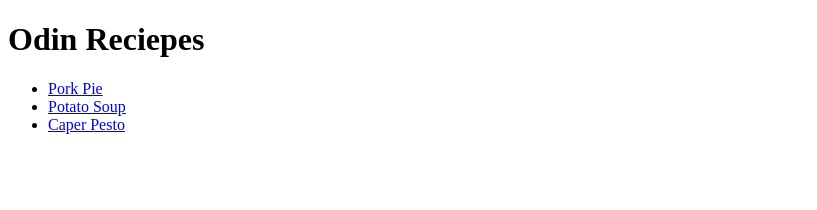
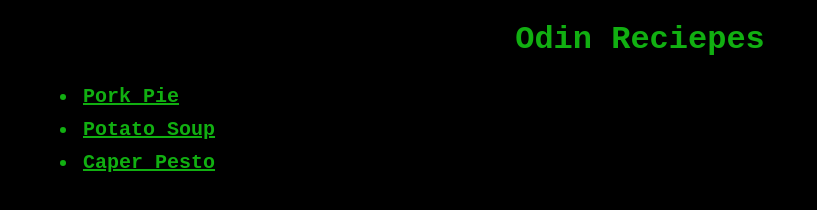
Before and after one commit to tymurb-pm/odin-recipes, a plain HTML site: page index.html in a window 1280 px wide. Shown: the whole page, without its empty margins (0-817 px from the left). Drawn offline with Linux system fonts and the light colour scheme.

Commit message:
Add CSS to website

```diff
--- /dev/null
+++ b/blog.css
@@ -0,0 +1,13 @@
+* {
+    font-family: 'Courier New', Courier, monospace;
+    background-color: black;
+    color: rgb(17, 175, 17);
+  }
+
+  .title {
+    text-align: center;
+  }
+
+ul li {
+    margin-left: 10px;
+  }
--- a/index.html
+++ b/index.html
@@ -4,9 +4,10 @@
     <meta charset="UTF-8">
     <meta name="viewport" content="width=device-width, initial-scale=1.0">
     <title>Recipes</title>
+    <link rel="stylesheet" href="styles.css">
 </head>
 <body>
-    <H1>Odin Reciepes</H1>
+    <H1 class="title">Odin Reciepes</H1>
     <ul>
         <li><a href="recipes/pork-pie.html">Pork Pie</a></li>
         <li><a href="recipes/potato-soup.html">Potato Soup</a></li>
--- /dev/null
+++ b/styles.css
@@ -0,0 +1,19 @@
+* {
+  font-family: 'Courier New', Courier, monospace;
+  background-color: black;
+  color: rgb(17, 175, 17);
+}
+
+.title {
+  text-align: center;
+}
+
+ul li {
+  font-size: 20px;
+  padding: 5px;
+  margin-left: 30px;
+}
+
+a {
+  font-weight: bold;
+}
```
Also changed, not shown: recipes/caper-pesto.html (+2 -1 lines), recipes/pork-pie.html (+1 -0 lines), recipes/potato-soup.html (+1 -0 lines).
